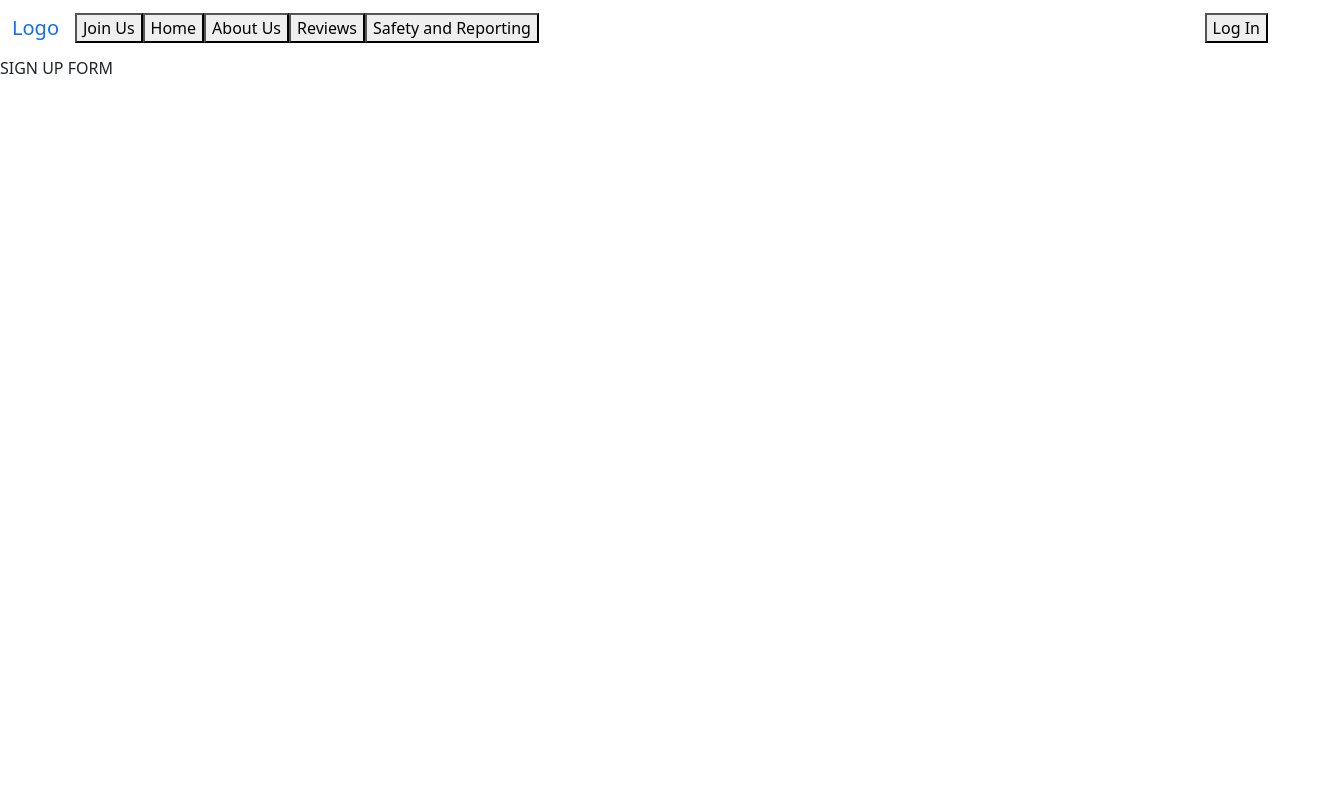
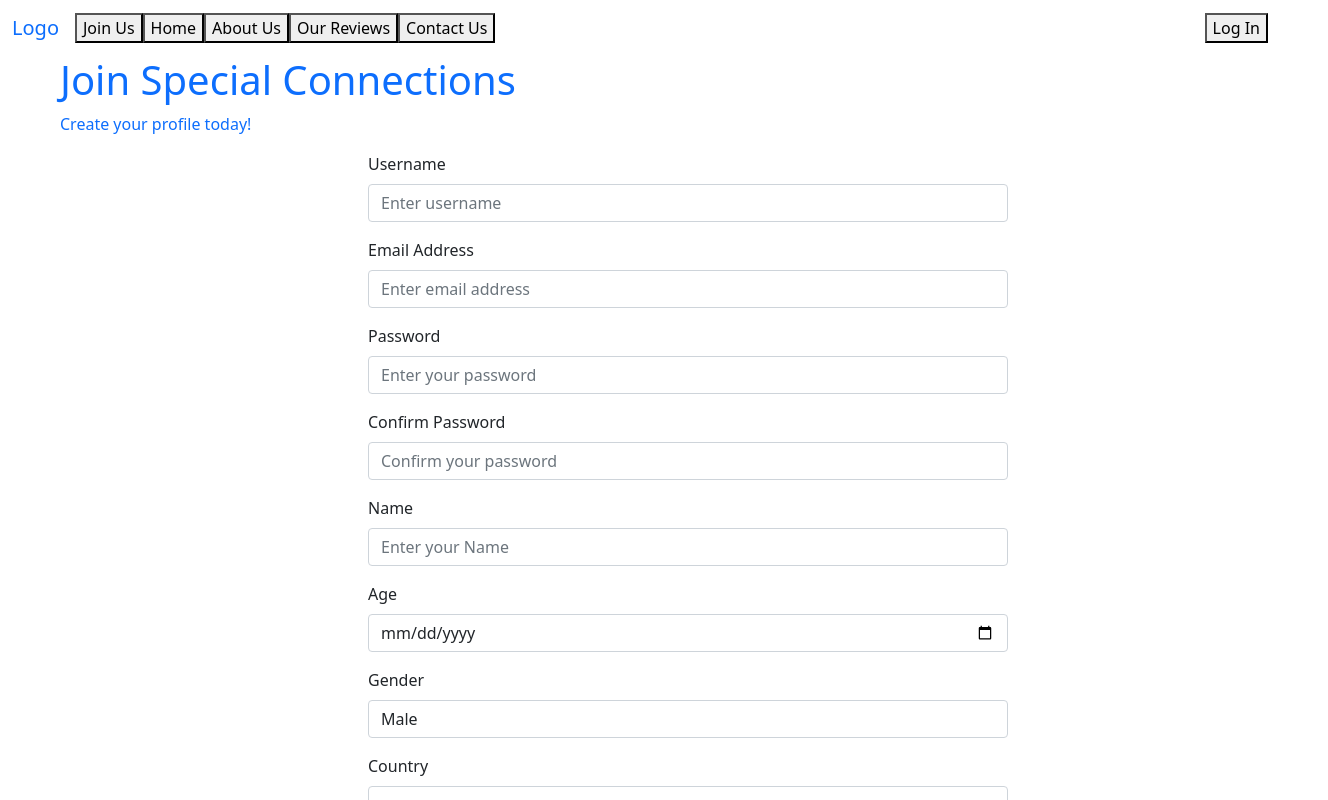
Before and after one commit to deborahlim/project2-sample, a Vue app: page / in a window 1280 px wide. Both pictures are taken after a click on the button "Join Us". Shown: the top 800 px of the page, 1328 px wide, since content can reach past the window. Built offline with nearby package versions, Linux system fonts and the light colour scheme.

Commit message:
add forms

```diff
--- a/src/App.vue
+++ b/src/App.vue
@@ -14,10 +14,10 @@
             <button @click='learnAboutUs'>About Us</button>
           </li>
           <li class="nav-item">
-            <button @click="seeReviews">Reviews</button>
+            <button @click="seeReviews">Our Reviews</button>
           </li>
           <li class="nav-item">
-           <button v-on:click="makeReport">Safety and Reporting</button>
+           <button v-on:click="makeEnquiry">Contact Us</button>
           </li>
         </ul>
         <button>Log In</button>
@@ -28,7 +28,7 @@
     <JoinUs v-if="page=='join-us'"/>
     <AboutUs v-if="page=='about-us'"/>
     <Reviews v-if="page=='reviews'"/>
-    <Report v-if="page=='report'"/>
+    <Contact v-if="page=='contact'"/>
   </div>
 </template>
 
@@ -37,7 +37,7 @@ import JoinUs from './components/JoinUs.vue'
 import Home from './components/Home.vue'
 import AboutUs from './components/AboutUs.vue'
 import Reviews from './components/Reviews.vue'
-import Report from './components/Report.vue'
+import Contact from './components/Contact.vue'
 
 export default {
   name: 'App',
@@ -46,7 +46,7 @@ export default {
     Home,
     AboutUs,
     Reviews,
-    Report
+    Contact
   },
   data() {
     return {
@@ -57,8 +57,8 @@ export default {
     goHome() {
       this.page = "home"
     },
-    makeReport() {
-      this.page = "report"
+    makeEnquiry() {
+      this.page = "contact"
     },
     joinUs() {
       this.page = 'join-us'
--- /dev/null
+++ b/src/components/Contact.vue
@@ -0,0 +1,38 @@
+<template>
+    <div class="form">
+        <h1>Contact Us</h1>
+        <form action="POST" class="mx-auto" style="width: 50vw">
+          <div class="mb-3">
+        <label for="" class="form-label">Name</label>
+        <input class="form-control" type="text" placeholder="Enter name" />
+      </div>
+      <div class="mb-3">
+        <label for="" class="form-label">Email Address</label>
+        <input
+          class="form-control"
+          type="email"
+          placeholder="Enter email address"
+        />
+      </div>
+         <div class="mb-3">
+        <label for="" class="form-label">Enquiry</label>
+        <textarea
+          class="form-control"
+          type="textarea"
+          placeholder="Enter enquiry"
+        ></textarea>
+      </div>
+        </form>
+    </div>
+</template>
+
+<script>
+export default {
+  name: 'Report',
+  props: {
+  },
+  methods: {
+
+  }
+}
+</script>
--- a/src/components/JoinUs.vue
+++ b/src/components/JoinUs.vue
@@ -1,16 +1,151 @@
 <template>
- <div class="form">
- SIGN UP FORM
- </div>
+  <div class="container-fluid mx-5">
+    <div class="text-primary mx-auto">
+      <h1 class="">Join Special Connections</h1>
+      <p>
+        Create your profile today!
+      </p>
+    </div>
+    <form action="POST" class="mx-auto" style="width: 50vw">
+      <div class="mb-3">
+        <label for="" class="form-label">Username</label>
+        <input class="form-control" type="text" placeholder="Enter username" />
+      </div>
+      <div class="mb-3">
+        <label for="" class="form-label">Email Address</label>
+        <input
+          class="form-control"
+          type="email"
+          placeholder="Enter email address"
+        />
+      </div>
+      <div class="mb-3">
+        <label for="" class="form-label">Password</label>
+        <input
+          class="form-control"
+          type="password"
+          placeholder="Enter your password"
+        />
+      </div>
+      <div class="mb-3">
+        <label for="" class="form-label">Confirm Password</label>
+        <input
+          class="form-control"
+          type="password"
+          placeholder="Confirm your password"
+        />
+      </div>
+      <div class="mb-3">
+        <label for="" class="form-label">Name</label>
+        <input class="form-control" type="text" placeholder="Enter your Name" />
+      </div>
+      <div class="mb-3">
+        <label for="" class="form-label">Age</label>
+        <input class="form-control" type="date" placeholder="Enter your Age" />
+      </div>
+      <div class="mb-3">
+        <label for="" class="form-label">Gender</label>
+        <select name="gender" class="form-control">
+          <option value="male">Male</option>
+          <option value="female">Female</option>
+          <option value="non-binary">Non-binary</option>
+        </select>
+      </div>
+      <div class="mb-3">
+        <label for="" class="form-label">Country</label>
+        <select name="country" class="form-control">
+          <option value=""></option>
+        </select>
+      </div>
+
+      <div class="mb-3">
+        <label for="" class="form-label">City</label>
+        <input class="form-control" type="text" />
+      </div>
+
+      <div class="mb-3">
+        <label for="" class="form-label">Interested In</label>
+        <div class="">
+          <div class="form-check-inline">
+            <input
+              type="checkbox"
+              value="friends"
+              class="form-check-input me-1"
+              id="friends"
+            />
+            <label for="friends" class="form-label">Friendships</label>
+          </div>
+          <div class="form-check-inline">
+            <input
+              type="checkbox"
+              value="dating"
+              class="form-check-input me-1"
+              id="dating"
+            />
+            <label for="dating" class="form-label">Dating</label>
+          </div>
+        </div>
+      </div>
+      <div class="mb-3">
+        <label for="" class="form-label">Gender Preference</label>
+        <div class="">
+          <div class="form-check-inline">
+            <input
+              type="checkbox"
+              value="male"
+              class="form-check-input me-1"
+              id="p-male"
+            />
+            <label for="p-male" class="form-label">Male</label>
+          </div>
+          <div class="form-check-inline">
+            <input
+              type="checkbox"
+              value="female"
+              class="form-check-input me-1"
+              id="p-female"
+            />
+            <label for="p-female" class="form-label">Female</label>
+          </div>
+        </div>
+      </div>
+      <div class="">
+        <label for="" class="form-label">Disability</label>
+        <div class="">
+          <div class="form-check-inline">
+            <input
+              type="checkbox"
+              value="physical"
+              class="form-check-input me-1"
+              id="physical"
+            />
+            <label for="physical" class="form-label">Physical</label>
+          </div>
+          <div class="form-check-inline">
+            <input
+              type="checkbox"
+              value="mental"
+              class="form-check-input me-1"
+              id="mental"
+            />
+            <label for="mental" class="form-label">Mental</label>
+          </div>
+        </div>
+      </div>
+      <div class="mb-3">
+        <label for="" class="form-label">Other Disability</label>
+        <input class="form-control" type="textarea" />
+      </div>
+      <button type="submit">Create Profile</button>
+    </form>
+  </div>
 </template>
 
 <script>
 export default {
-  name: 'JoinUs',
-  props: {
-
-  }
-}
+  name: "JoinUs",
+  props: {},
+};
 </script>
 
 <!-- Add "scoped" attribute to limit CSS to this component only -->
--- a/src/components/Report.vue
+++ /dev/null
@@ -1,16 +0,0 @@
-<template>
-    <div class="form">
-        Report Form
-    </div>
-</template>
-
-<script>
-export default {
-  name: 'Report',
-  props: {
-  },
-  methods: {
-
-  }
-}
-</script>
```
